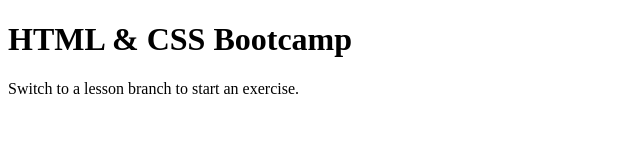
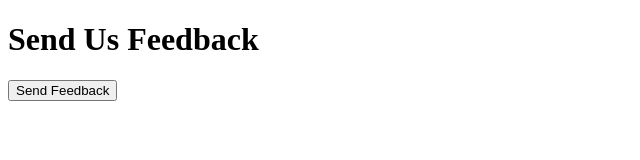
Before and after one commit to angularWorkshop/html_lessons, a plain HTML site: page index.html in a window 1280 px wide. Shown: the whole page, without its empty margins (0-640 px from the left). Drawn offline with Linux system fonts and the light colour scheme.

Commit message:
lesson: topic 09, exercise 02 — feedback form starter

```diff
--- a/index.html
+++ b/index.html
@@ -3,10 +3,44 @@
 <head>
   <meta charset="UTF-8">
   <meta name="viewport" content="width=device-width, initial-scale=1.0">
-  <title>HTML &amp; CSS Bootcamp</title>
+  <title>Feedback Form</title>
 </head>
 <body>
-  <h1>HTML &amp; CSS Bootcamp</h1>
-  <p>Switch to a lesson branch to start an exercise.</p>
+  <h1>Send Us Feedback</h1>
+
+  <form action="/feedback" method="post">
+
+    <!-- TODO 1: Add <fieldset> with <legend>About You</legend> containing:
+         - Label + text input for "Your Name" (id="name", name="name")
+         - Label + email input for "Email" (id="email", name="email")
+    -->
+
+    <!-- TODO 2: Add <fieldset> with <legend>Your Feedback</legend> containing: -->
+
+      <!-- TODO 2a: Label + <select> for "Department" (id="department", name="department")
+           Use <optgroup> to group:
+           Group "Technical":
+             - Website (value="website")
+             - Mobile App (value="mobile")
+             - API (value="api")
+           Group "Business":
+             - Sales (value="sales")
+             - Billing (value="billing")
+             - Partnerships (value="partnerships")
+      -->
+
+      <!-- TODO 2b: Label + <textarea> for "Your Message"
+           id="message", name="message", rows="6", cols="50"
+           placeholder="Tell us what you think..."
+      -->
+
+    <!-- TODO 3: Add a checkbox with label:
+         <input type="checkbox" id="agree" name="agree" value="yes">
+         <label for="agree">I agree to the privacy policy</label>
+    -->
+
+    <button type="submit">Send Feedback</button>
+
+  </form>
 </body>
 </html>
```
Also changed, not shown: README.md.
